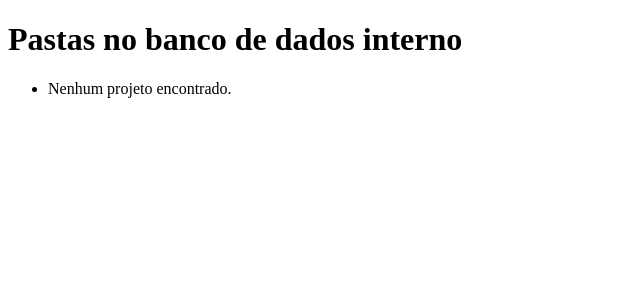
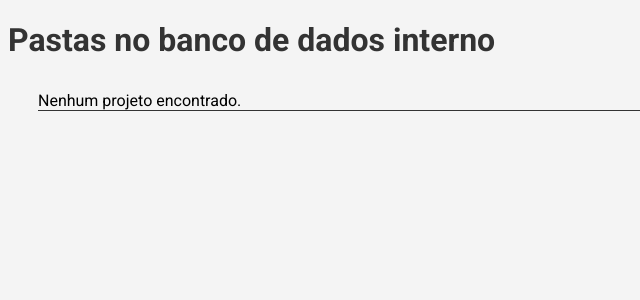
Before and after one commit to Casasco/UploadContratoAutomatico, a Django app: template Aula 01/learning_log/learning_logs/templates/learning_logs/projetos.html in a window 1280 px wide. Shown: the top 300 px of the page, without its empty margins (0-640 px from the left). Run offline with Django 5.2, Linux system fonts and the light colour scheme; the template is opened without the code that fills it, so the values that code supplies are empty.

```diff
--- a/Aula 01/learning_log/learning_logs/templates/learning_logs/index.html
+++ b/Aula 01/learning_log/learning_logs/templates/learning_logs/index.html
@@ -2,16 +2,17 @@
 <html lang="en">
 
 <head>
-    {% load static%}
+    {% load static %}
     <meta charset="UTF-8">
     <meta name="viewport" content="width=device-width, initial-scale=1.0">
     <title>Pastas do Google Drive</title>
     <link rel="icon" type="image/x-icon" href="{% static 'images/favicon.ico' %}">
     <link rel="stylesheet" type="text/css" href="{% static 'css/style.css' %}">
+    <link href="https://fonts.googleapis.com/css2?family=Roboto:wght@400;500;700&display=swap" rel="stylesheet">
 </head>
 
 <body>
-    <h1>Pastas no Drive Compartido</h1>
+    <h1>Escolha as Pastas:</h1>
 
     <!-- Formulário que envia os IDs selecionados ao servidor -->
     <form method="POST" action="{% url 'salvar_ids' %}">
--- a/Aula 01/learning_log/learning_logs/templates/learning_logs/projetos.html
+++ b/Aula 01/learning_log/learning_logs/templates/learning_logs/projetos.html
@@ -7,6 +7,8 @@
     <meta name="viewport" content="width=device-width, initial-scale=1.0">
     <title>Pastas do Google Drive</title>
     <link rel="icon" type="image/x-icon" href="{% static 'images/favicon.ico' %}">
+    <link rel="stylesheet" type="text/css" href="{% static 'css/style.css' %}">
+    <link href="https://fonts.googleapis.com/css2?family=Roboto:wght@400;500;700&display=swap" rel="stylesheet">
 </head>
 
 <body>
--- a/Aula 01/learning_log/learning_logs/templates/learning_logs/salvar_ids.html
+++ b/Aula 01/learning_log/learning_logs/templates/learning_logs/salvar_ids.html
@@ -7,6 +7,8 @@
     <meta name="viewport" content="width=device-width, initial-scale=1.0">
     <title>IDs Salvos</title>
     <link rel="icon" type="image/x-icon" href="{% static 'images/favicon.ico' %}">
+    <link rel="stylesheet" type="text/css" href="{% static 'css/style.css' %}">
+    <link href="https://fonts.googleapis.com/css2?family=Roboto:wght@400;500;700&display=swap" rel="stylesheet">
 </head>
 
 <body>
--- a/Aula 01/learning_log/learning_logs/templates/learning_logs/subir_arquivo.html
+++ b/Aula 01/learning_log/learning_logs/templates/learning_logs/subir_arquivo.html
@@ -2,11 +2,13 @@
 <html lang="en">
 
 <head>
-    {% load static%}
+    {% load static %}
     <meta charset="UTF-8">
     <meta name="viewport" content="width=device-width, initial-scale=1.0">
     <title>Pastas do Google Drive</title>
     <link rel="icon" type="image/x-icon" href="{% static 'images/favicon.ico' %}">
+    <link rel="stylesheet" type="text/css" href="{% static 'css/style.css' %}">
+    <link href="https://fonts.googleapis.com/css2?family=Roboto:wght@400;500;700&display=swap" rel="stylesheet">
 </head>
 
 <body>
--- a/Aula 01/learning_log/static/css/style.css
+++ b/Aula 01/learning_log/static/css/style.css
@@ -1,9 +1,27 @@
 body {
     background-color: #f4f4f4;
-    font-family: Arial, sans-serif;
+    font-family: 'Roboto', Arial, Helvetica, sans-serif;
 }
 
 h1 {
     color: #333;
-    text-align: center;
+    text-align: left;
 }
+
+ul {
+    list-style-type: none;
+    list-style-image: url();
+    margin: 20px;
+    padding: 10px;
+    text-align: left;
+}
+
+ul li {
+    margin-bottom: 15px;
+    border-bottom: 1px solid #333
+}
+
+ul li:hover {
+    background-color: #333;
+    cursor: pointer;
+}
```
Also changed, not shown: Aula 01/learning_log/credentials/uploadcontratos-442920-4a331bd12026.json (line endings or trailing spaces).
